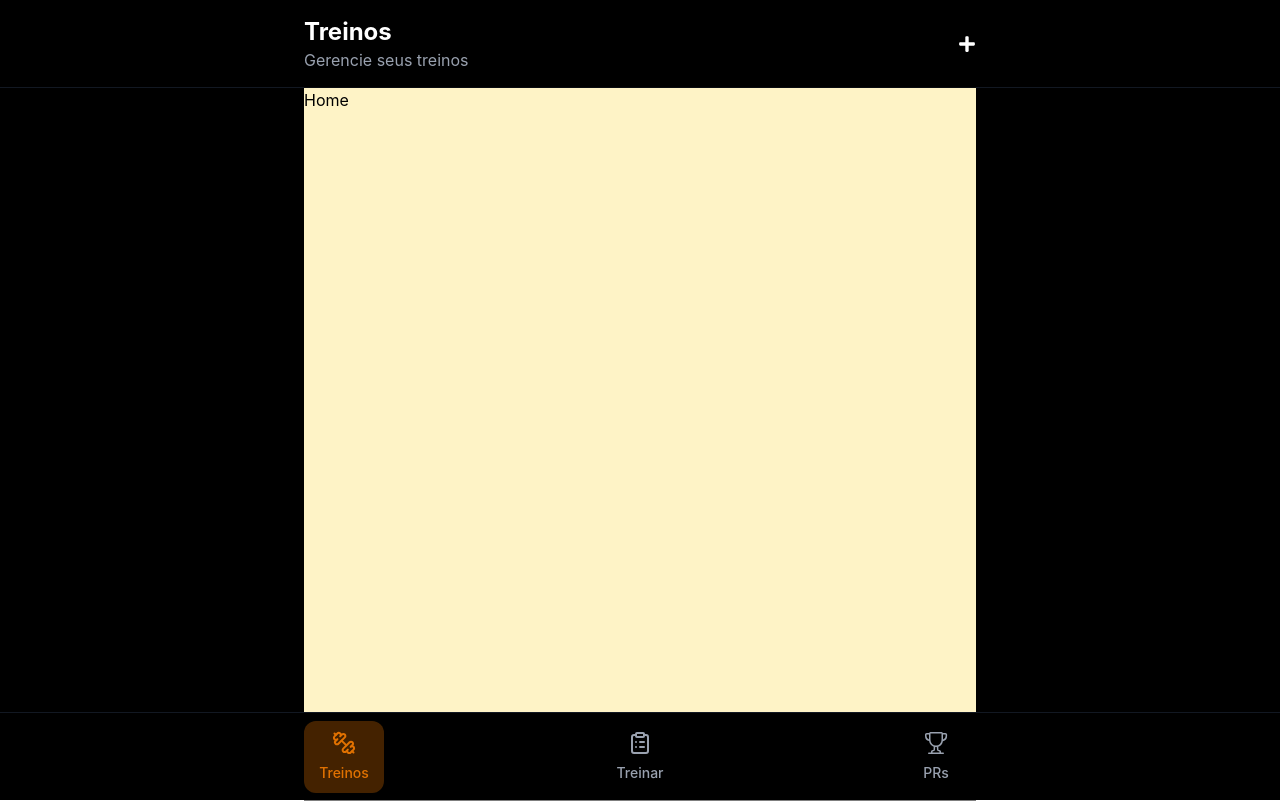
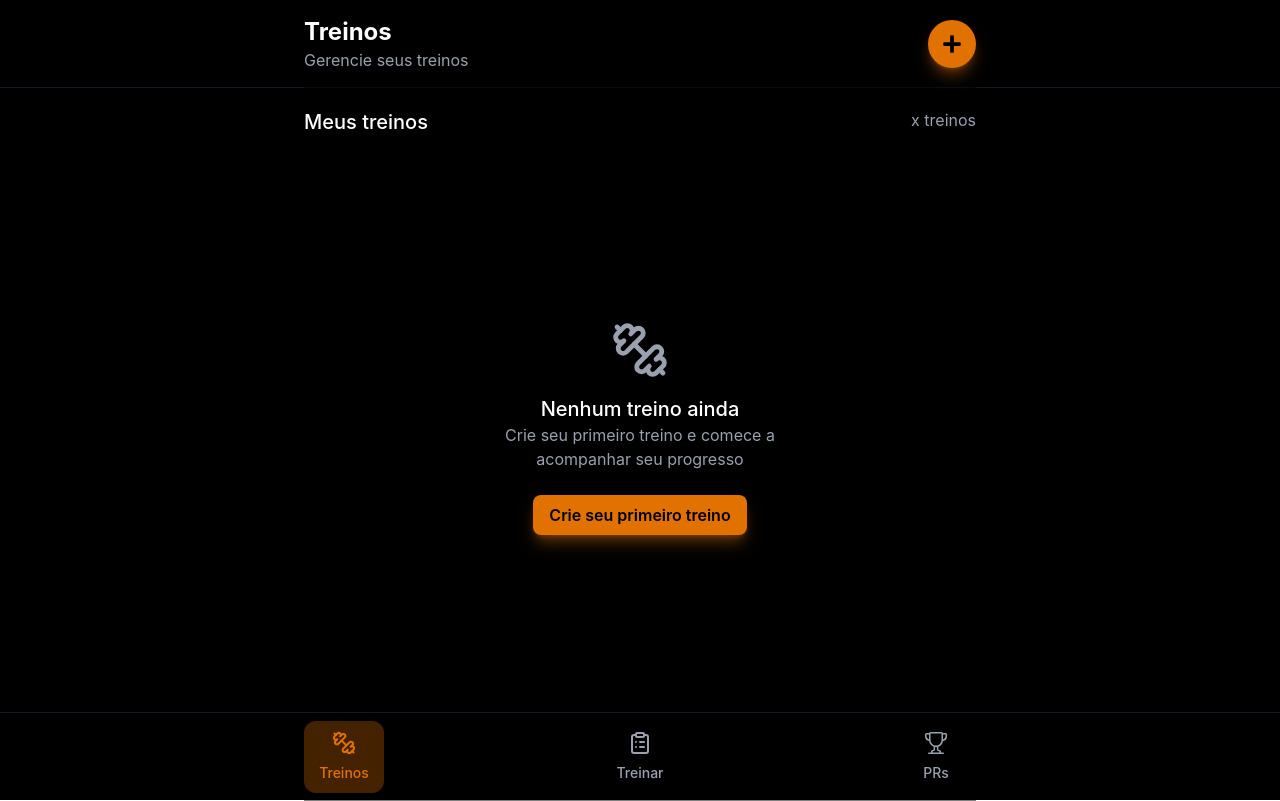
Before and after one commit to MariaJuliaAS/my_workouts_frontend, a React (Vite) app: page / in a window 1280 px wide. Built offline with nearby package versions, Linux system fonts and the light colour scheme.

Commit message:
Tela de meus treinos para quando não tem treinos salvos

```diff
--- a/src/components/header/index.tsx
+++ b/src/components/header/index.tsx
@@ -8,8 +8,8 @@ export function Header() {
                     <p className="font-bold text-2xl">Treinos</p>
                     <span className="text-gray-400">Gerencie seus treinos</span>
                 </div>
-                <button>
-                    <FaPlus size={18} />
+                <button className="bg-amber-600 sm:h-12 sm:w-12 h-10 w-10 flex justify-center items-center rounded-full text-black cursor-pointer font-semibold transition-all duration-200 shadow-lg shadow-amber-600/40 hover:bg-amber-500 hover:scale-105">
+                    <FaPlus className="sm:text-xl text-lg" />
                 </button>
             </nav>
         </div>
--- a/src/layouts/MainLayout.tsx
+++ b/src/layouts/MainLayout.tsx
@@ -7,7 +7,7 @@ export function MainLayout() {
         <div className="w-full bg-black h-screen flex flex-col items-center">
             <Header />
 
-            <main className="max-w-2xl bg-amber-100 w-full flex-1">
+            <main className="max-w-2xl w-full flex-1">
                 <Outlet />
             </main>
 
--- a/src/pages/home/index.tsx
+++ b/src/pages/home/index.tsx
@@ -1,9 +1,24 @@
+import { LuDumbbell } from "react-icons/lu";
 
 
 export function Home() {
     return (
-        <main className="max-w-2xl bg-amber-100 w-full h-full">
-            <h1>Home</h1>
-        </main>
+        <div className="h-full w-full sm:px-0 px-10 py-5">
+            <header className="text-white flex flex-row justify-between">
+                <p className="font-medium text-lg sm:text-xl">Meus treinos</p>
+                <span className="text-gray-400">x treinos</span>
+            </header>
+
+            <main className="w-full text-white flex items-center justify-center h-full">
+                <div className="flex items-center flex-col">
+                    <LuDumbbell size={58} className="text-gray-400 mb-4" />
+                    <p className="font-medium text-lg sm:text-xl">Nenhum treino ainda</p>
+                    <p className="text-gray-400 max-w-68 text-center">Crie seu primeiro treino e comece a acompanhar seu progresso</p>
+                    <button className="bg-amber-600 px-4 h-10 rounded-lg text-black cursor-pointer font-semibold mt-6 transition-all duration-200 shadow-lg shadow-amber-600/40 hover:bg-amber-500 hover:scale-105">
+                        Crie seu primeiro treino
+                    </button>
+                </div>
+            </main>
+        </div>
     )
 }
```
